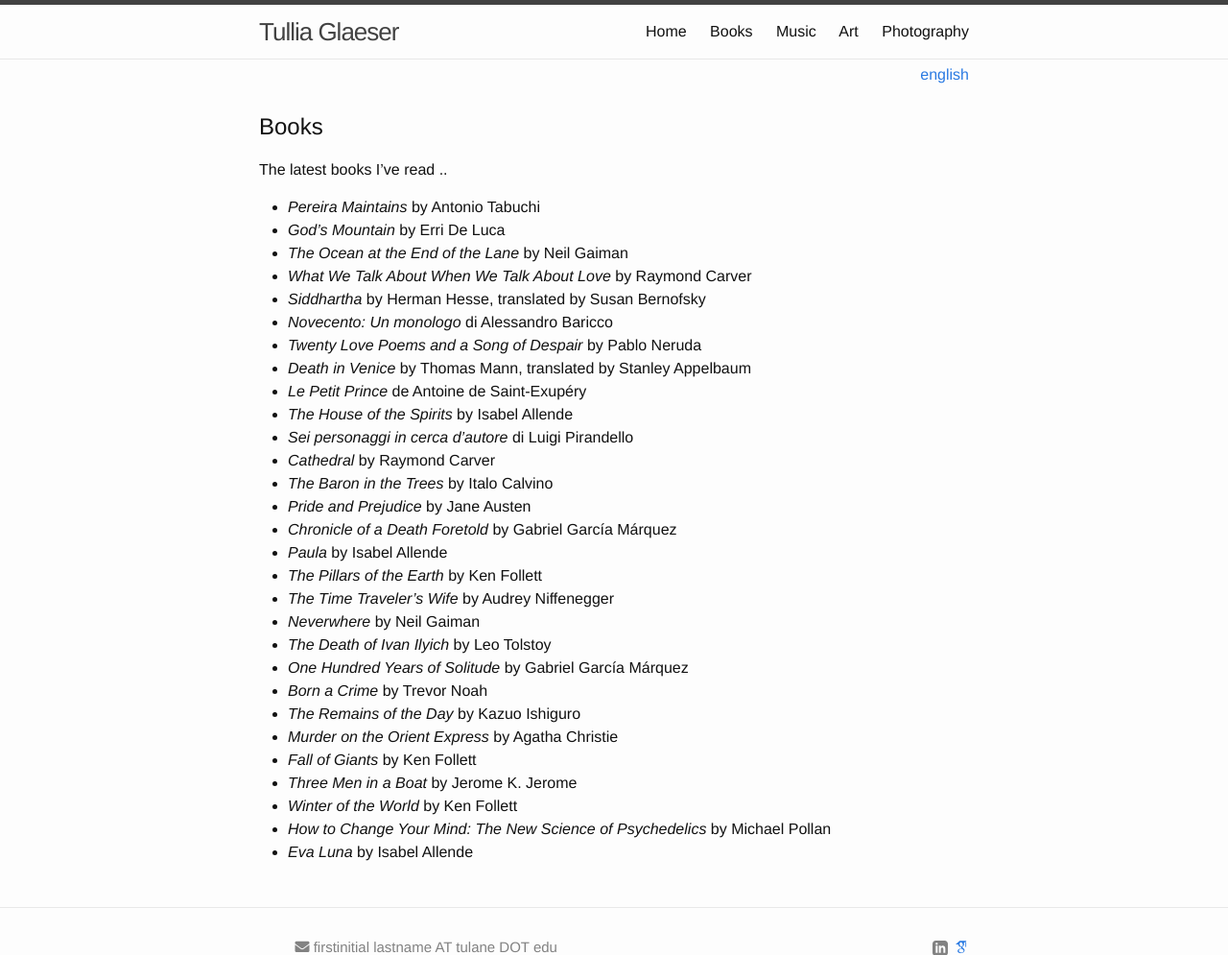
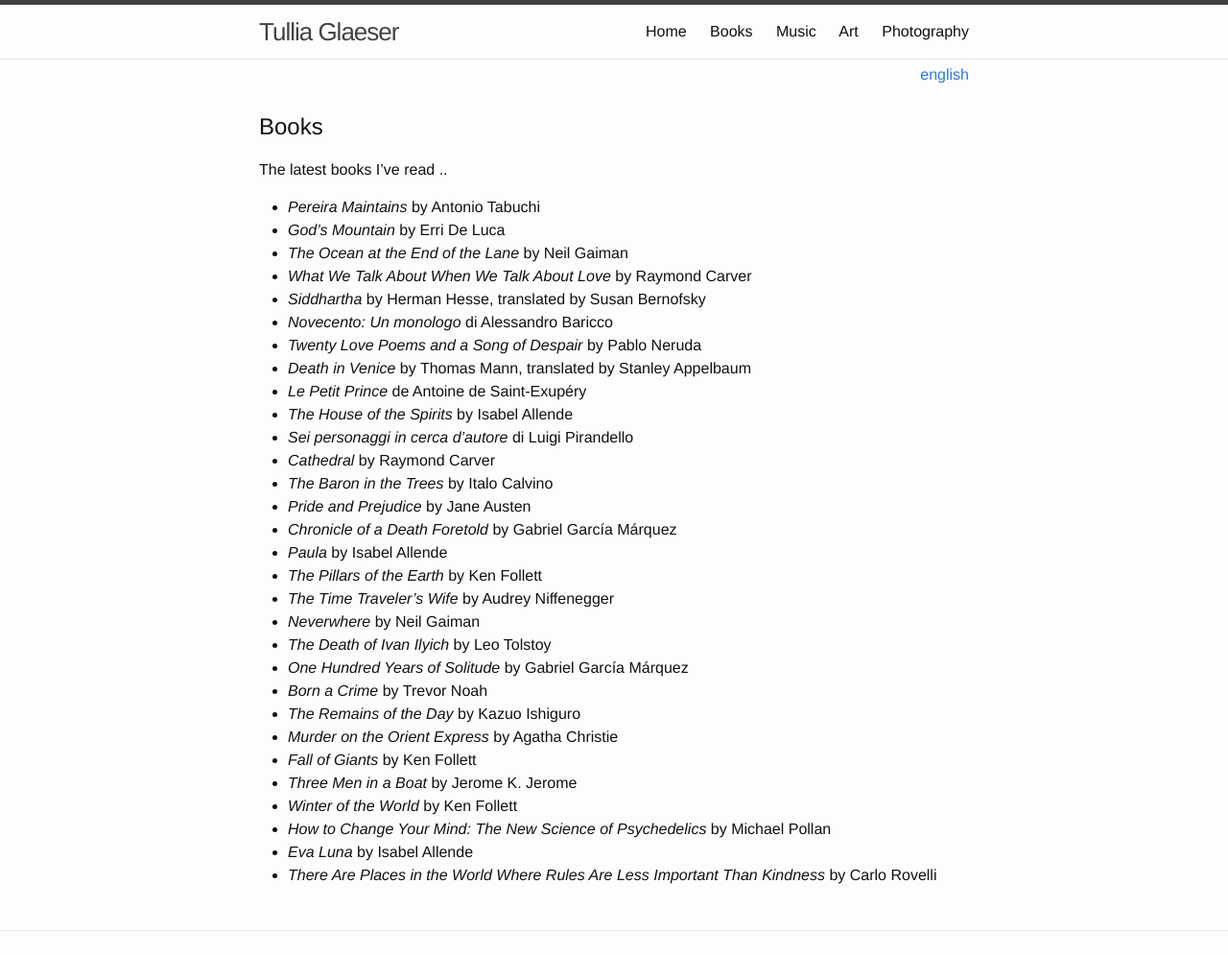
Before and after one commit to tamglaeser/tamglaeser.github.io, a Jekyll site: the page built from books.md, in a window 1280 px wide, cut to the strip 0-995 px from the top of the page. Shown: the whole strip at 96% size. Built offline with Jekyll 4.4.1, drawn with Linux system fonts in a browser that asks for light colours; nearby versions of some CDN libraries; some web fonts are replaced.

Commit message:
new book

```diff
--- a/books.md
+++ b/books.md
@@ -39,3 +39,4 @@ The latest books I've read ..
 - _Winter of the World_ by Ken Follett
 - _How to Change Your Mind: The New Science of Psychedelics_ by Michael Pollan
 - _Eva Luna_ by Isabel Allende
+- _There Are Places in the World Where Rules Are Less Important Than Kindness_ by Carlo Rovelli
```
